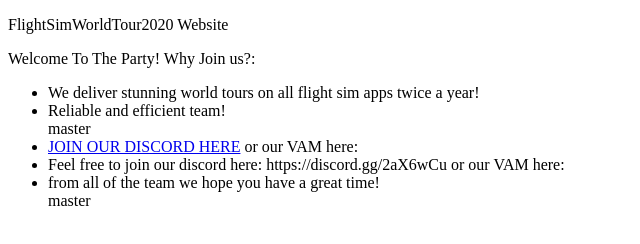
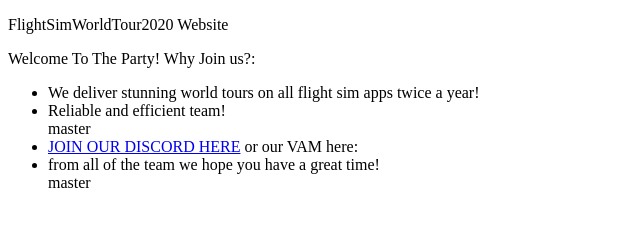
Before and after one commit to TheArtfulPlonker/FLIGHT-SIM-WORLD-TOUR, a plain HTML site: page index.html in a window 1280 px wide. Shown: the whole page, without its empty margins (0-640 px from the left). Drawn offline with Linux system fonts and the light colour scheme.

Commit message:
Update index.html

```diff
--- a/index.html
+++ b/index.html
@@ -12,8 +12,6 @@
                 <li>Reliable and efficient team!</li>
  master
                 <li><a href="https://discord.gg/2aX6wCu">JOIN OUR DISCORD HERE</a> or our VAM here: </li>
-
-                <li>Feel free to join our discord here: https://discord.gg/2aX6wCu or our VAM here: </li>
                  <li>from all of the team we hope you have a great time!</li>
  master
             </ul>
```
